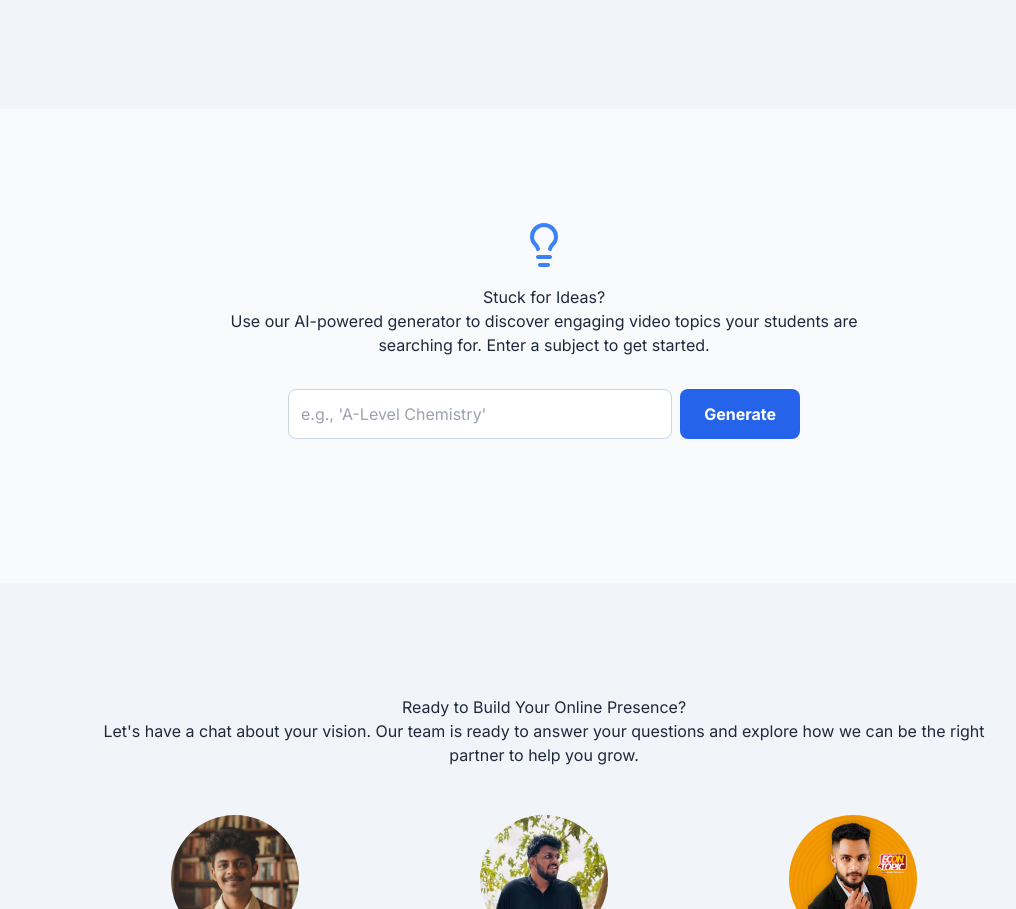
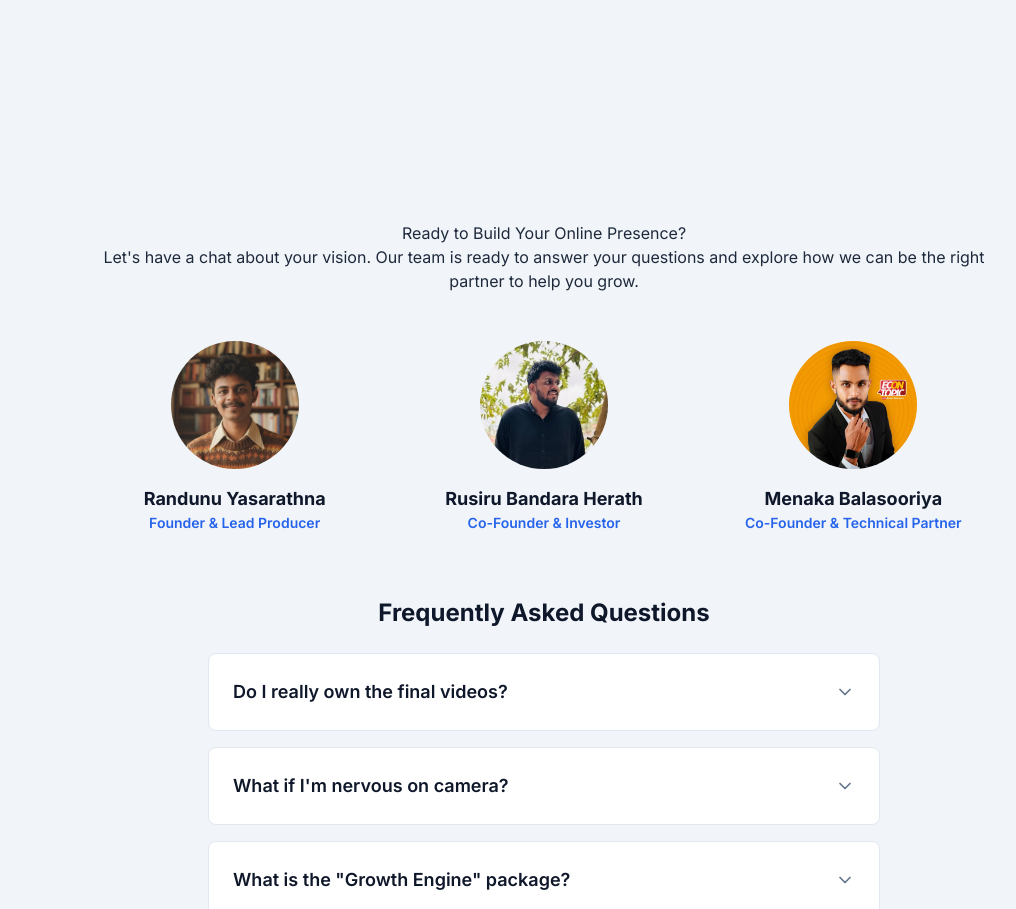
Before and after one commit to randunulk/educatorstudio, a plain HTML site: page index.html in a window 1280 px wide. Shown: the part 5993-6902 px from the top of the page, without its empty margins (96-1112 px from the left). Drawn offline with nearby package versions, Linux system fonts and the light colour scheme.

Commit message:
Update index.html

```diff
--- a/index.html
+++ b/index.html
@@ -419,22 +419,6 @@
         </section>
 
 
-        <!-- AI Idea Generator Section -->
-        <section class="py-20 sm:py-28 px-4 reveal">
-            <div class="text-center max-w-2xl mx-auto">
-                <i data-lucide="lightbulb" class="w-12 h-12 text-blue-500 mx-auto mb-4"></i>
-                <h2 class="section-headline">Stuck for Ideas?</h2>
-                <p class="section-subheadline">Use our AI-powered generator to discover engaging video topics your students are searching for. Enter a subject to get started.</p>
-                <div class="mt-8 flex gap-2 max-w-lg mx-auto">
-                    <input id="ai-prompt-input" type="text" placeholder="e.g., 'A-Level Chemistry'" class="w-full p-3 rounded-lg border border-slate-300 dark:border-slate-700 bg-white dark:bg-slate-800 focus:ring-2 focus:ring-blue-500 outline-none">
-                    <button id="ai-generate-btn" class="bg-blue-600 hover:bg-blue-700 text-white font-bold py-3 px-6 rounded-lg transition-colors flex-shrink-0">Generate</button>
-                </div>
-                <div id="ai-results-container" class="mt-8 text-left space-y-3">
-                    <!-- AI results will be injected here -->
-                </div>
-            </div>
-        </section>
-
         <!-- About + FAQ Section -->
         <section id="contact" class="py-20 sm:py-28 px-4 bg-slate-100 dark:bg-slate-900 reveal">
             <div class="max-w-4xl mx-auto text-center">
```
